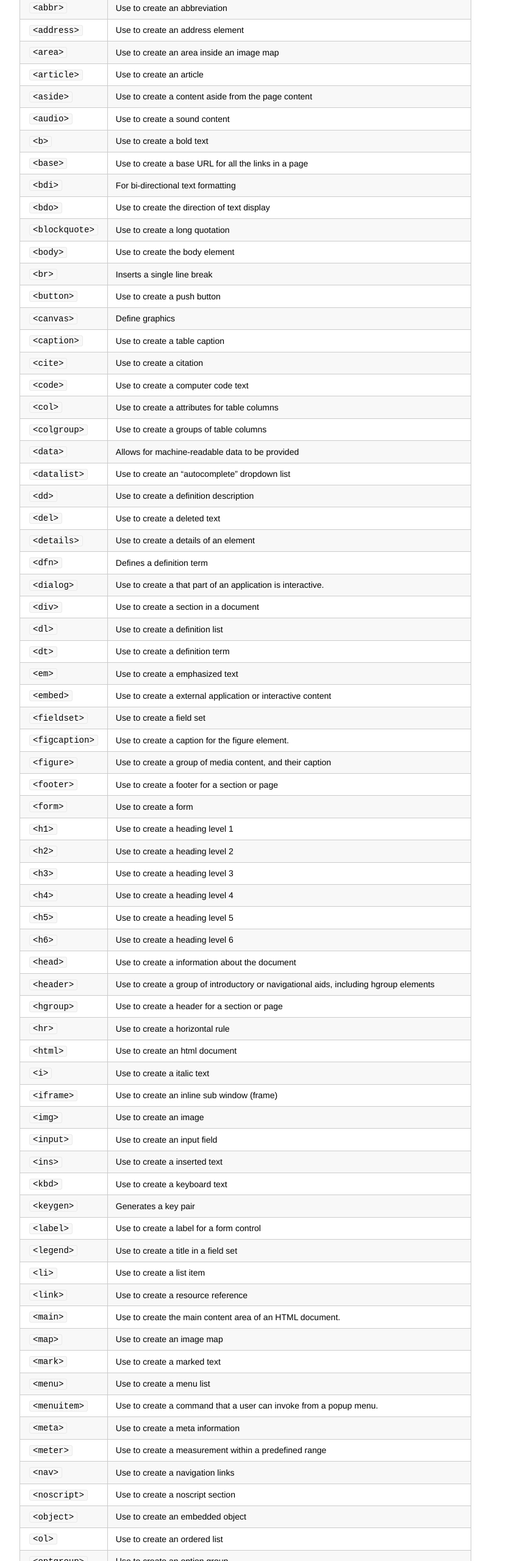
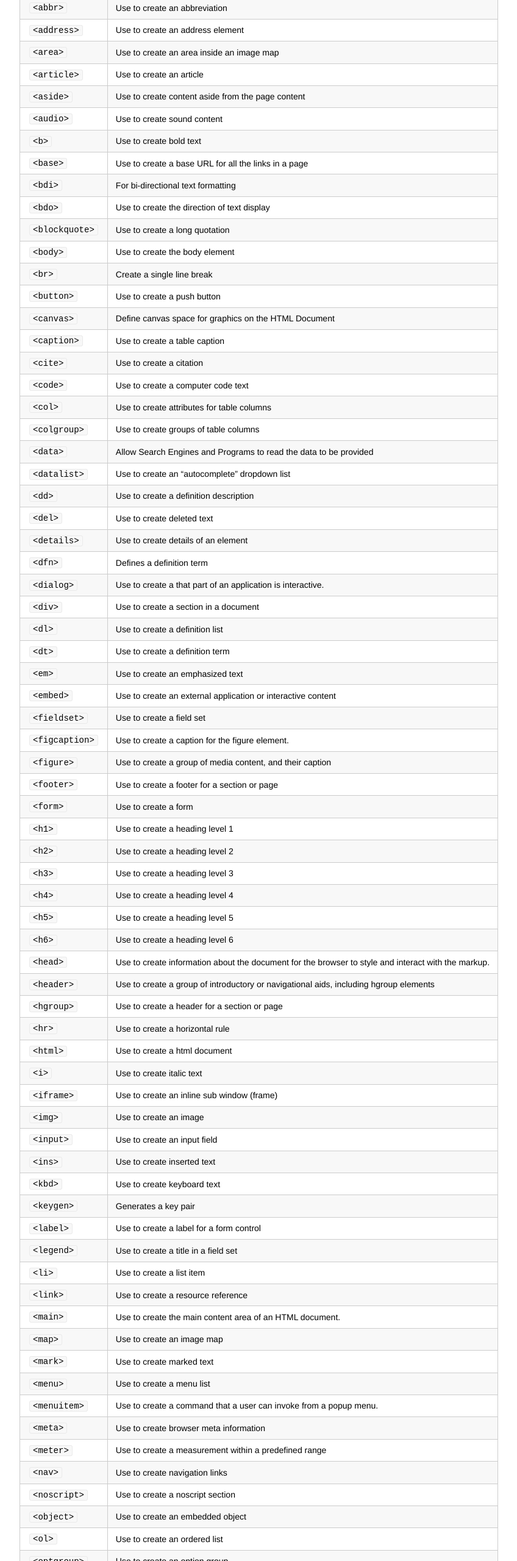
Before and after one commit to geekwise/geekwise.html.reference, a plain HTML site: page index.html in a window 1280 px wide. Shown: the part 240-2800 px from the top of the page at 61% size, without its empty margins (181-1029 px from the left). Drawn offline with nearby package versions, Linux system fonts and the light colour scheme; some packages are replaced by stand-ins of ours.

Commit message:
10-02-AM

```diff
--- a/index.html
+++ b/index.html
@@ -453,11 +453,11 @@ pre[class*="language-"] {
 
 <tbody>
 <tr>
-<td><code>&lt;!--...--</code>&gt;`</td>
+<td><code>&lt;!--...--&gt;</code></td>
 <td>Use to create a comment</td>
 </tr>
 <tr>
-<td><code>&lt;!DOCTYPE&gt; </code></td>
+<td><code>&lt;!DOCTYPE&gt;</code></td>
 <td>Use to create the document type</td>
 </tr>
 <tr>
@@ -482,15 +482,15 @@ pre[class*="language-"] {
 </tr>
 <tr>
 <td><code>&lt;aside&gt;</code></td>
-<td>Use to create a content aside from the page content</td>
+<td>Use to create content aside from the page content</td>
 </tr>
 <tr>
 <td><code>&lt;audio&gt;</code></td>
-<td>Use to create a sound content</td>
+<td>Use to create sound content</td>
 </tr>
 <tr>
 <td><code>&lt;b&gt;</code></td>
-<td>Use to create a bold text</td>
+<td>Use to create bold text</td>
 </tr>
 <tr>
 <td><code>&lt;base&gt;</code></td>
@@ -514,7 +514,7 @@ pre[class*="language-"] {
 </tr>
 <tr>
 <td><code>&lt;br&gt;</code></td>
-<td>Inserts a single line break</td>
+<td>Create a single line break</td>
 </tr>
 <tr>
 <td><code>&lt;button&gt;</code></td>
@@ -522,7 +522,7 @@ pre[class*="language-"] {
 </tr>
 <tr>
 <td><code>&lt;canvas&gt;</code></td>
-<td>Define graphics</td>
+<td>Define canvas space for graphics on the HTML Document</td>
 </tr>
 <tr>
 <td><code>&lt;caption&gt;</code></td>
@@ -538,15 +538,15 @@ pre[class*="language-"] {
 </tr>
 <tr>
 <td><code>&lt;col&gt;</code></td>
-<td>Use to create a attributes for table columns </td>
+<td>Use to create attributes for table columns </td>
 </tr>
 <tr>
 <td><code>&lt;colgroup&gt;</code></td>
-<td>Use to create a groups of table columns</td>
+<td>Use to create groups of table columns</td>
 </tr>
 <tr>
 <td><code>&lt;data&gt;</code></td>
-<td>Allows for machine-readable data to be provided</td>
+<td>Allow Search Engines and Programs to read the data to be provided</td>
 </tr>
 <tr>
 <td><code>&lt;datalist&gt;</code></td>
@@ -558,11 +558,11 @@ pre[class*="language-"] {
 </tr>
 <tr>
 <td><code>&lt;del&gt;</code></td>
-<td>Use to create a deleted text</td>
+<td>Use to create deleted text</td>
 </tr>
 <tr>
 <td><code>&lt;details&gt;</code></td>
-<td>Use to create a details of an element</td>
+<td>Use to create details of an element</td>
 </tr>
 <tr>
 <td><code>&lt;dfn&gt;</code></td>
@@ -586,11 +586,11 @@ pre[class*="language-"] {
 </tr>
 <tr>
 <td><code>&lt;em&gt;</code></td>
-<td>Use to create a emphasized text </td>
+<td>Use to create an emphasized text </td>
 </tr>
 <tr>
 <td><code>&lt;embed&gt;</code></td>
-<td>Use to create a external application or interactive content</td>
+<td>Use to create an external application or interactive content</td>
 </tr>
 <tr>
 <td><code>&lt;fieldset&gt;</code></td>
@@ -638,7 +638,7 @@ pre[class*="language-"] {
 </tr>
 <tr>
 <td><code>&lt;head&gt;</code></td>
-<td>Use to create a information about the document</td>
+<td>Use to create information about the document for the browser  to style and interact with the markup.</td>
 </tr>
 <tr>
 <td><code>&lt;header&gt;</code></td>
@@ -654,11 +654,11 @@ pre[class*="language-"] {
 </tr>
 <tr>
 <td><code>&lt;html&gt;</code></td>
-<td>Use to create an html document</td>
+<td>Use to create a html document</td>
 </tr>
 <tr>
 <td><code>&lt;i&gt;</code></td>
-<td>Use to create a italic text</td>
+<td>Use to create italic text</td>
 </tr>
 <tr>
 <td><code>&lt;iframe&gt;</code></td>
@@ -674,11 +674,11 @@ pre[class*="language-"] {
 </tr>
 <tr>
 <td><code>&lt;ins&gt;</code></td>
-<td>Use to create a inserted text</td>
+<td>Use to create inserted text</td>
 </tr>
 <tr>
 <td><code>&lt;kbd&gt;</code></td>
-<td>Use to create a keyboard text</td>
+<td>Use to create keyboard text</td>
 </tr>
 <tr>
 <td><code>&lt;keygen&gt;</code></td>
@@ -710,7 +710,7 @@ pre[class*="language-"] {
 </tr>
 <tr>
 <td><code>&lt;mark&gt;</code></td>
-<td>Use to create a marked text</td>
+<td>Use to create marked text</td>
 </tr>
 <tr>
 <td><code>&lt;menu&gt;</code></td>
@@ -722,7 +722,7 @@ pre[class*="language-"] {
 </tr>
 <tr>
 <td><code>&lt;meta&gt;</code></td>
-<td>Use to create a meta information</td>
+<td>Use to create browser meta information</td>
 </tr>
 <tr>
 <td><code>&lt;meter&gt;</code></td>
@@ -730,7 +730,7 @@ pre[class*="language-"] {
 </tr>
 <tr>
 <td><code>&lt;nav&gt;</code></td>
-<td>Use to create a navigation links</td>
+<td>Use to create navigation links</td>
 </tr>
 <tr>
 <td><code>&lt;noscript&gt;</code></td>
@@ -754,7 +754,7 @@ pre[class*="language-"] {
 </tr>
 <tr>
 <td><code>&lt;output&gt;</code></td>
-<td>Use to create a some types of output</td>
+<td>Use to create a type of output</td>
 </tr>
 <tr>
 <td><code>&lt;p&gt;</code></td>
@@ -766,11 +766,11 @@ pre[class*="language-"] {
 </tr>
 <tr>
 <td><code>&lt;pre&gt;</code></td>
-<td>Use to create a performed text</td>
+<td>Use to create performed text</td>
 </tr>
 <tr>
 <td><code>&lt;progress&gt;</code></td>
-<td>Use to create a progress of a task of any kind</td>
+<td>Use to show progress of a task of any kind</td>
 </tr>
 <tr>
 <td><code>&lt;q&gt;</code></td>
@@ -802,7 +802,7 @@ pre[class*="language-"] {
 </tr>
 <tr>
 <td><code>&lt;samp&gt;</code></td>
-<td>Use to create a sample computer code</td>
+<td>Use to create sample computer code</td>
 </tr>
 <tr>
 <td><code>&lt;script&gt;</code></td>
@@ -818,7 +818,7 @@ pre[class*="language-"] {
 </tr>
 <tr>
 <td><code>&lt;small&gt;</code></td>
-<td>Use to create a small text</td>
+<td>Use to create small text</td>
 </tr>
 <tr>
 <td><code>&lt;source&gt;</code></td>
@@ -830,7 +830,7 @@ pre[class*="language-"] {
 </tr>
 <tr>
 <td><code>&lt;strong&gt;</code></td>
-<td>Use to create a strong text</td>
+<td>Use to create strong text</td>
 </tr>
 <tr>
 <td><code>&lt;style&gt;</code></td>
@@ -838,15 +838,15 @@ pre[class*="language-"] {
 </tr>
 <tr>
 <td><code>&lt;sub&gt;</code></td>
-<td>Use to create a subscripted text</td>
+<td>Use to create subscripted text</td>
 </tr>
 <tr>
 <td><code>&lt;summary&gt;</code></td>
-<td>Use to create a summary / caption for the <details> element</td>
+<td>Use to create a summary or caption for the element</td>
 </tr>
 <tr>
 <td><code>&lt;sup&gt;</code></td>
-<td>Use to create a superscripted text</td>
+<td>Use to create superscripted text</td>
 </tr>
 <tr>
 <td><code>&lt;table&gt;</code></td>
@@ -882,7 +882,7 @@ pre[class*="language-"] {
 </tr>
 <tr>
 <td><code>&lt;time&gt;</code></td>
-<td>Use to create a date/time</td>
+<td>Use to create a date or time element</td>
 </tr>
 <tr>
 <td><code>&lt;title&gt;</code></td>
@@ -894,11 +894,11 @@ pre[class*="language-"] {
 </tr>
 <tr>
 <td><code>&lt;track&gt;</code></td>
-<td>Use to create a text track for media such as video and audio</td>
+<td>Use to create a text track for media such as video or audio</td>
 </tr>
 <tr>
 <td><code>&lt;u&gt;</code></td>
-<td>Use to create a text with a non-textual annotation.</td>
+<td>Use to create text with non-textual annotation.</td>
 </tr>
 <tr>
 <td><code>&lt;ul&gt;</code></td>
```
